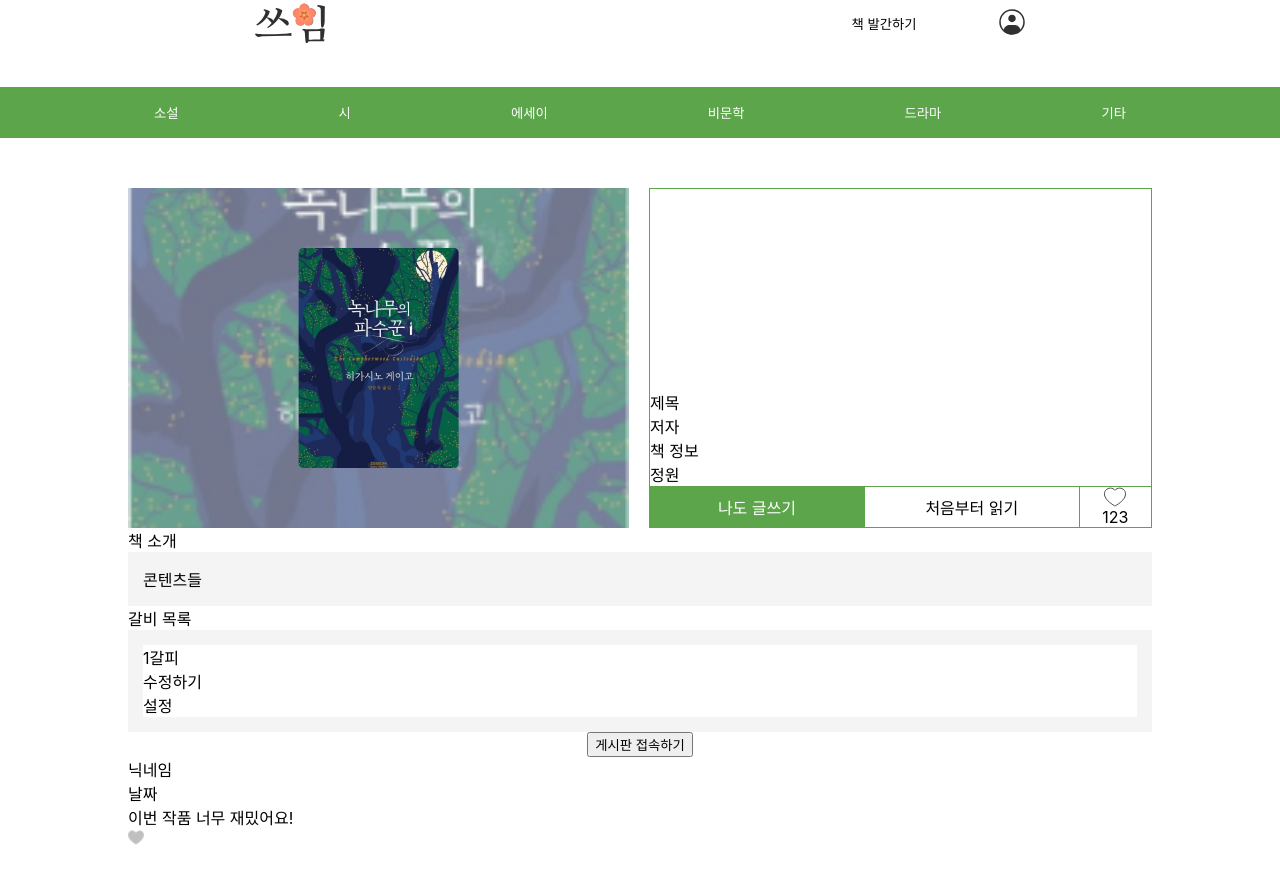
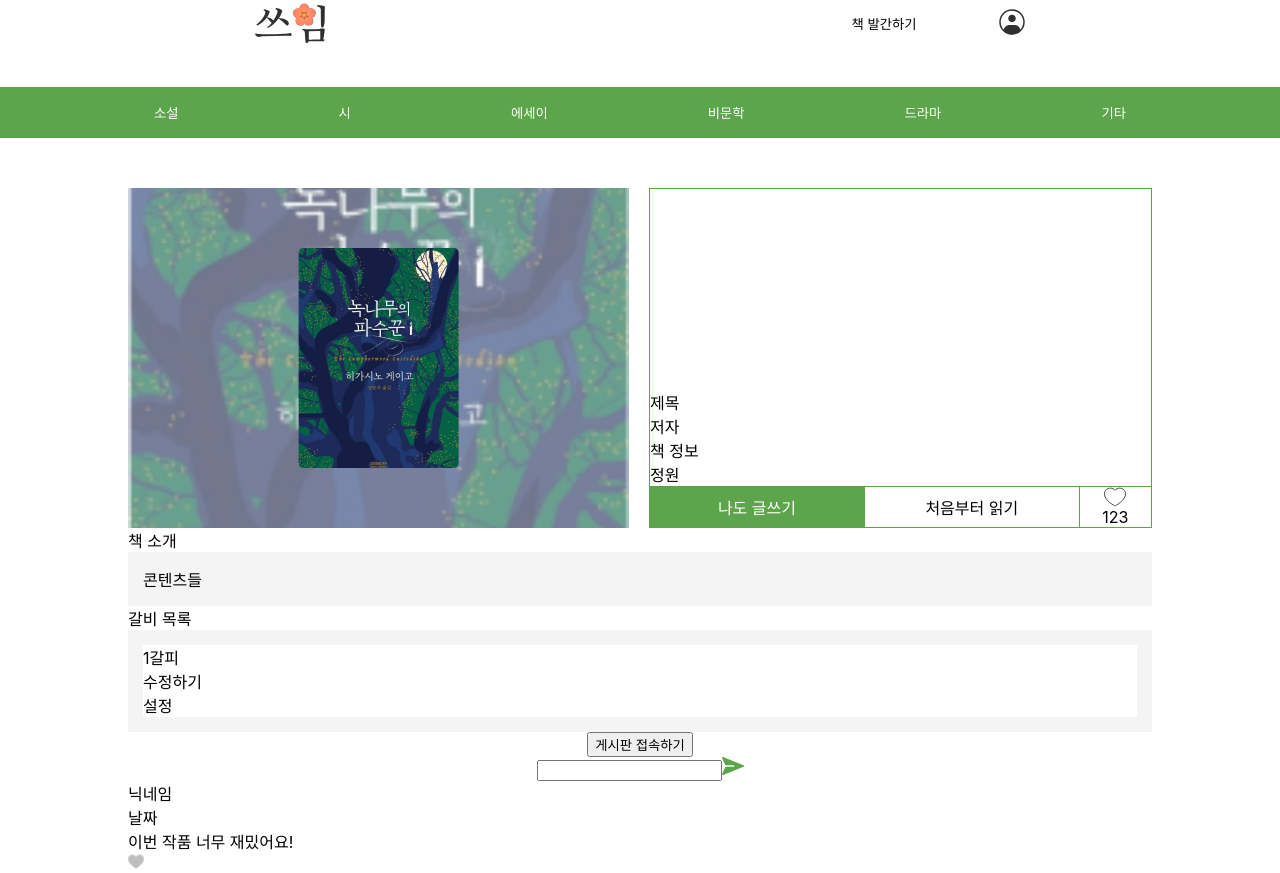
Before and after one commit to LikeLionHGU/Welch-s_Front, a React (Create React App) app: page /detail in a window 1280 px wide. Before the commit the page ends 849 px from the top, so only its background shows below. Built offline with nearby package versions, Linux system fonts and the light colour scheme; sample sign-in values are in the browser's storage.

Commit message:
feat: 댓글 기능 추가

```diff
--- a/src/pages/project/Detail.jsx
+++ b/src/pages/project/Detail.jsx
@@ -4,6 +4,7 @@ import TestImg from "../../imgs/test5.png";
 import LikeImg from "../../imgs/like.svg";
 import GrayLikeImg from "../../imgs/grayLike.svg";
 import RedLikeImg from "../../imgs/redLike.svg";
+import CommentArrowImg from "../../imgs/commentArrow.svg";
 
 import "../../styles/detail.css";
 import { useState } from "react";
@@ -11,10 +12,19 @@ import { useState } from "react";
 // 프로젝트 상세 페이지
 export default function Detail() {
   const [like, setLike] = useState(false);
+  const [comment, setComment] = useState("");
 
   const handleSetLike = () => {
     setLike(!like);
   };
+
+  const addComment = () => {
+    if (comment !== "") {
+      console.log(comment);
+      setComment("");
+    }
+  };
+
   return (
     <div id="detail-main">
       <Header mode={2} />
@@ -67,6 +77,23 @@ export default function Detail() {
         <div>
           <button>게시판 접속하기</button>
         </div>
+
+        <div>
+          <input
+            type="text"
+            value={comment}
+            onChange={(e) => setComment(e.target.value)}
+            onKeyDown={(e) => (e.key === "Enter" ? addComment() : null)}
+          />
+          <img
+            src={CommentArrowImg}
+            alt="comment"
+            disabled=""
+            onClick={() => {
+              addComment();
+            }}
+          />
+        </div>
         <div id="detail-comments-container">
           <div>닉네임</div>
           <div>날짜</div>
```
Also changed, not shown: src/imgs/commentArrow.svg (added).
